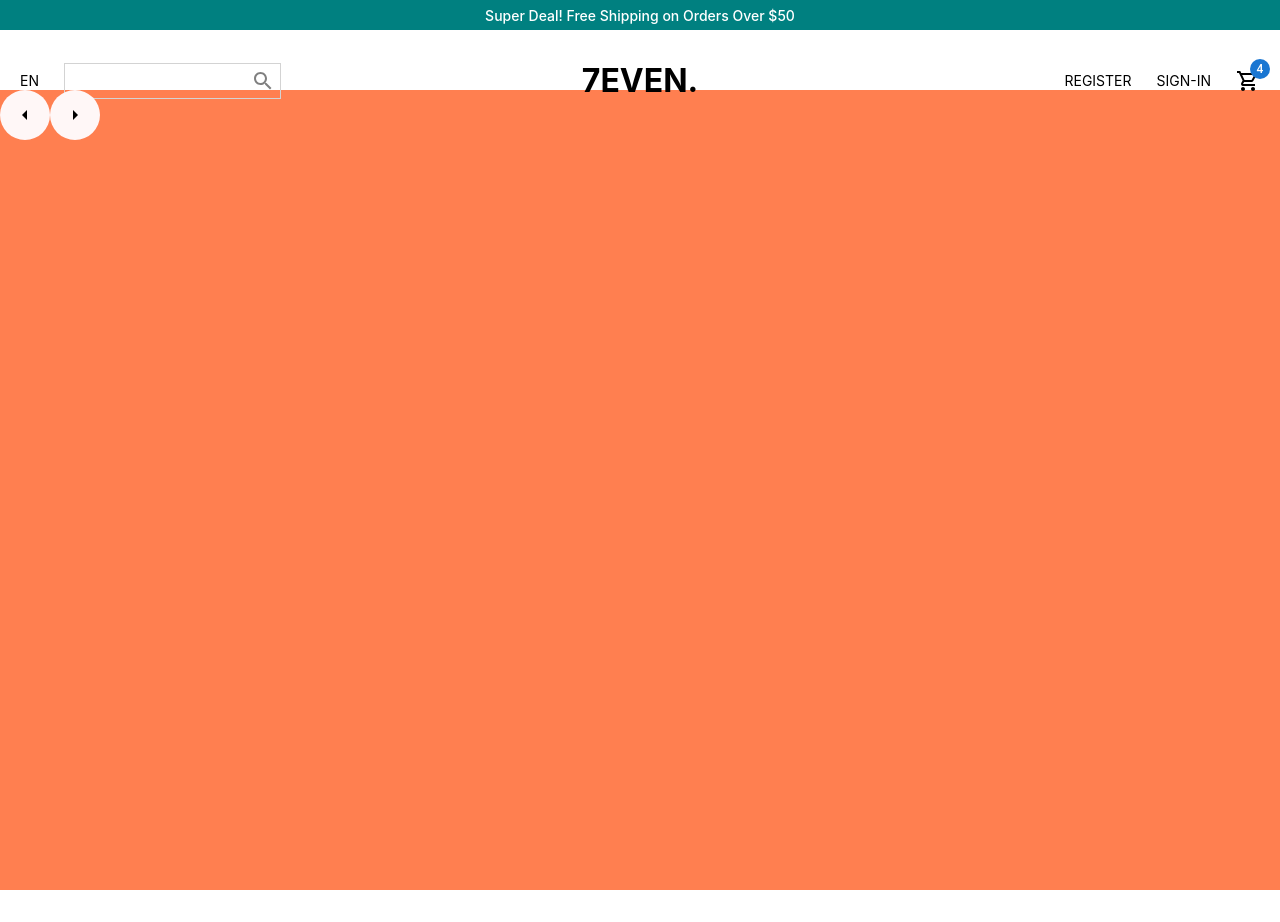
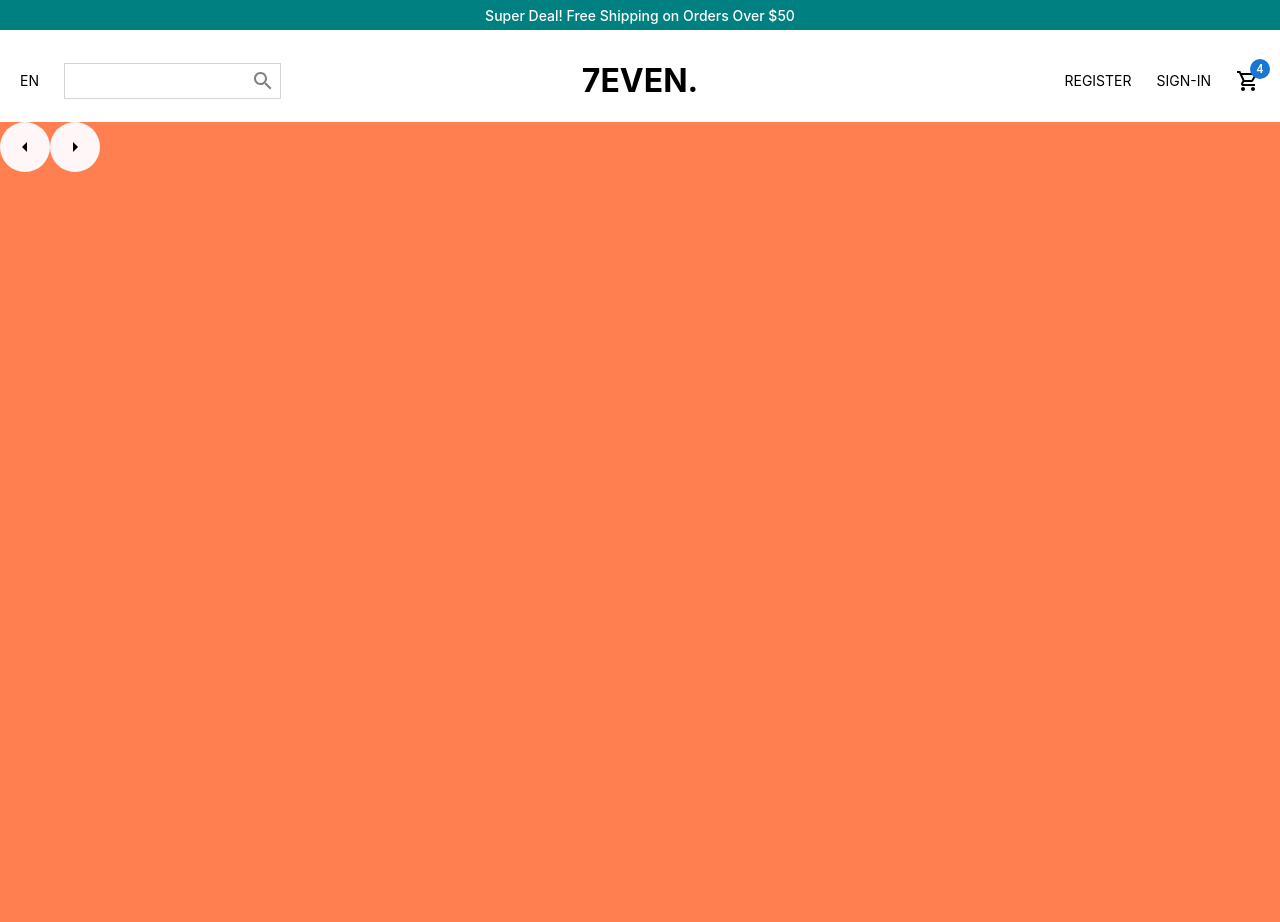
Before and after one commit to tg1489/e-commerce-shopping, a React (Create React App) app: page / in a window 1280 px wide. Before the commit the page ends 890 px from the top, so only its background shows below. Built offline with nearby package versions, Linux system fonts and the light colour scheme.

Commit message:
fixed overlapping issue

```diff
--- a/src/components/Navbar.jsx
+++ b/src/components/Navbar.jsx
@@ -66,7 +66,6 @@ const MenuItem = styled.div`
 
 export default function Navbar() {
   return (
-    <>
     <Container>
       <Wrapper>
         <Left>
@@ -90,6 +89,5 @@ export default function Navbar() {
         </Right>
       </Wrapper>
     </Container>
-    </>
   );
 }
--- a/src/components/Slider.jsx
+++ b/src/components/Slider.jsx
@@ -4,6 +4,7 @@ import ArrowLeftOutlinedIcon from '@mui/icons-material/ArrowLeftOutlined';
 import { ArrowRightOutlined } from '@mui/icons-material';
 
 const Container = styled.div`
+  margin-top: 2rem;
   width: 100%;
   height: 100vh;
   display: flex;
--- a/src/css/Navbar.css
+++ b/src/css/Navbar.css
@@ -1,7 +1,3 @@
-.container {
-  height: 60px;
-  background-color: #000;
-}
 
 .search {
   color: gray;
--- a/src/pages/Home.jsx
+++ b/src/pages/Home.jsx
@@ -5,10 +5,10 @@ import Slider from '../components/Slider';
 
 export default function Home() {
   return (
-    <>
+    <div>
       <Announcement />
       <Navbar />
       <Slider />
-    </>
+    </div>
   );
 }
```
Lines whose indentation alone changed are shown as unchanged.
